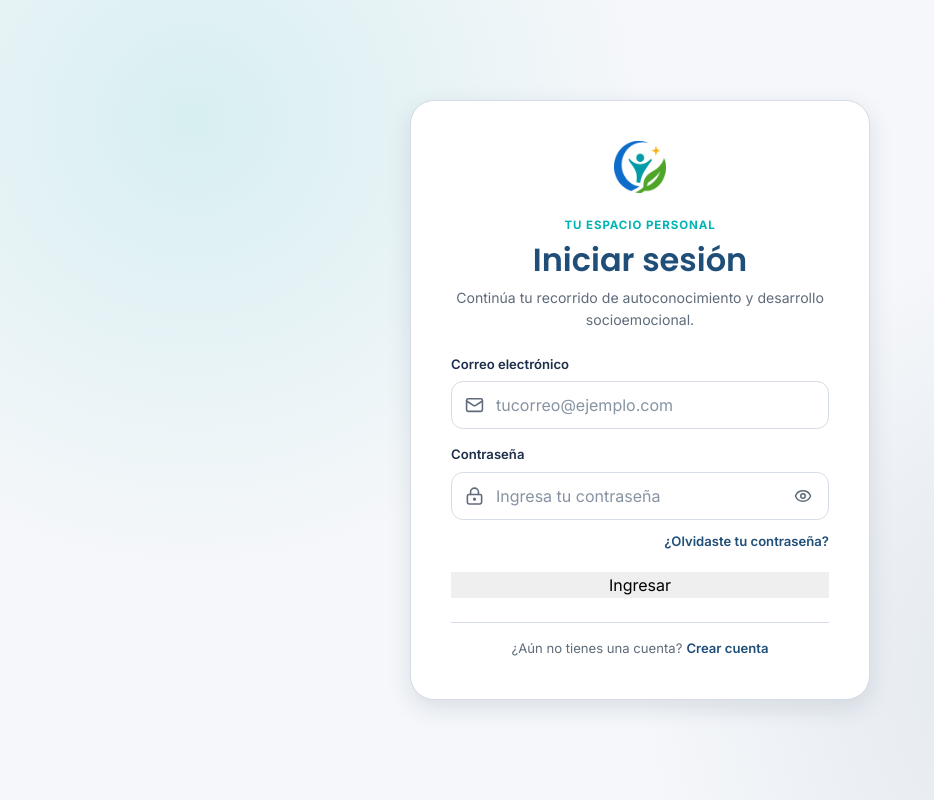
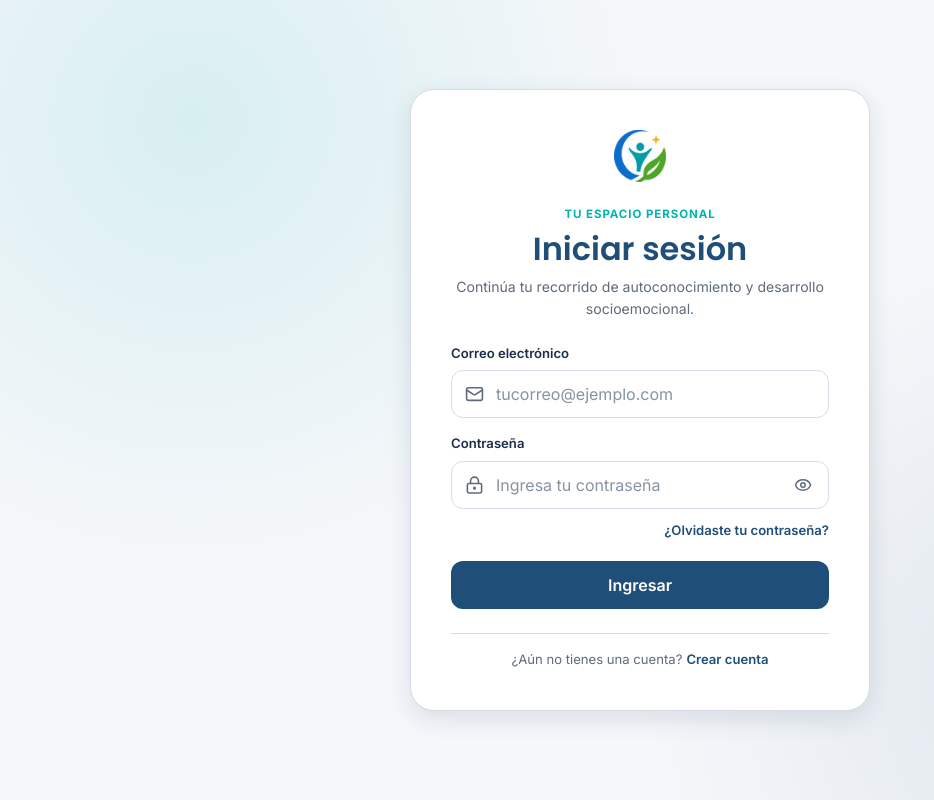
Before and after one commit to Pepealdana/ORENZA, a React (Vite) app: page /login in a window 1280 px wide. Shown: the whole page, without its empty margins (0-934 px from the left). Built offline with nearby package versions, Linux system fonts and the light colour scheme.

Commit message:
fix: preserve base button styles with custom classes

```diff
--- a/src/components/ui/Button/Button.jsx
+++ b/src/components/ui/Button/Button.jsx
@@ -6,12 +6,13 @@ function Button({
   variant = 'primary',
   disabled = false,
   onClick,
+  className = '',
   ...props
 }) {
   return (
     <button
       type={type}
-      className={`${styles.button} ${styles[variant]}`}
+      className={`${styles.button} ${styles[variant] || ''} ${className}`.trim()}
       disabled={disabled}
       onClick={onClick}
       {...props}
```
